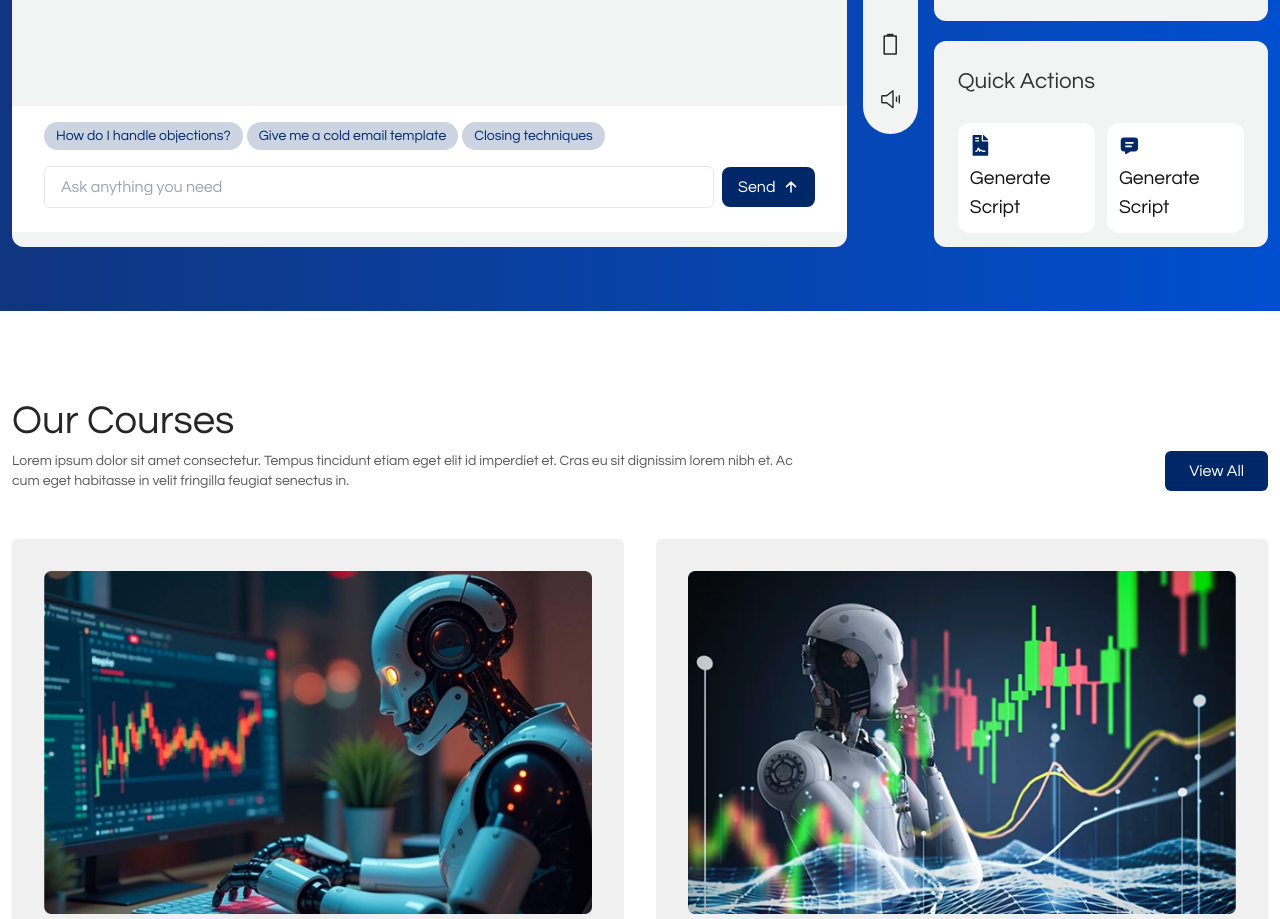
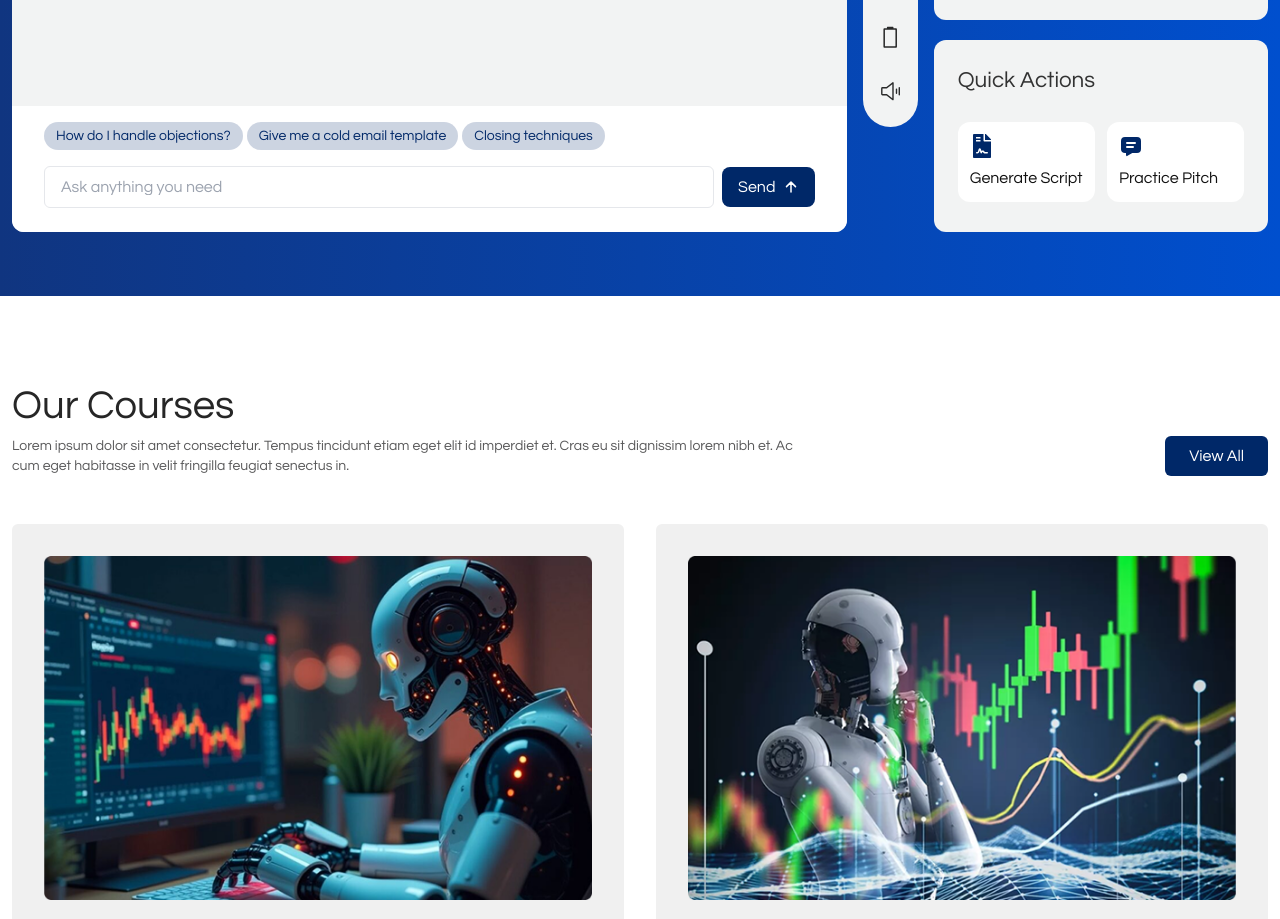
Before and after one commit to mdshahed89/AI-Powered-Coach, a Next.js app in the folder client/: page / in a window 1280 px wide. Shown: the part 1320-2239 px from the top of the page. Built offline with nearby package versions, Linux system fonts and the light colour scheme; a web font is replaced by a local one.

Commit message:
small fixes

```diff
--- a/client/src/components/Header.tsx
+++ b/client/src/components/Header.tsx
@@ -55,8 +55,8 @@ const Header = () => {
             </ul>
           </nav>
         </div>
-        <div className=" flex items-center gap-6 pr-2 ">
-          <div className=" px-6 py-2 border border-[#111] rounded-full ">
+        <div className=" flex items-center gap-4 md:gap-6 pr-2 ">
+          <div className=" px-4 md:px-6 py-2 border border-[#111] rounded-full ">
             Get Started
           </div>
           <div className="lg:hidden" onClick={() => setMenuOpen(!menuOpen)}>
@@ -67,17 +67,24 @@ const Header = () => {
 
       {/* Sidebar */}
       <div
-        className={`fixed top-0 right-0 w-full lg:hidden  bg-[#fff] text-[#111] p-5 transition-all duration-300 h-[100vh] overflow-y-auto flex flex-col justify-between ${
+        className={`fixed top-0 right-0 w-full lg:hidden  bg-[#fff] text-[#111] py-5 transition-all duration-300 h-[100vh] overflow-y-auto flex flex-col justify-between ${
           menuOpen ? "translate-x-0" : "translate-x-full"
         }`}
       >
         <div className="   ">
-          <div className="flex justify-end">
+          <div className="flex items-center justify-between pl-2 pr-5 ">
+          <Link href={"/"} className=" w-auto h-auto ">
+            <Image
+              src={Logo}
+              alt="Sidesone - Profesjonelle nettsider, nettbutikker og webapper"
+              className="w-[211px] h-[35px] object-contain"
+            />
+          </Link>
             <button onClick={() => setMenuOpen(false)}>
               <RxCross2 className="text-[2rem] cursor-pointer" />
             </button>
           </div>
-          <ul className="flex flex-col mt-7 space-y-6 ">
+          <ul className="flex flex-col mt-14 px-5 text-[#111] space-y-6 ">
             <li className="relative group ">
               <div
                 className={`flex items-center justify-between pb-2 cursor-pointer text-[1.4rem]
--- a/client/src/components/LiveAiCoatch.tsx
+++ b/client/src/components/LiveAiCoatch.tsx
@@ -197,13 +197,13 @@ const Other = () => {
           Quick Actions
         </h3>
         <div className=" grid grid-cols-2 gap-3 mt-6 ">
-          <div className=" bg-[#fff] p-3 rounded-xl text-[1.3rem] space-y-2 ">
-            <FaFileContract className=" text-[#002868] " />
-            <h4 className=" text-[1.2rem] font-medium ">Generate Script</h4>
+          <div className=" bg-[#fff] p-3 rounded-xl space-y-2 ">
+            <FaFileContract className=" text-[#002868] text-[1.5rem] " />
+            <h4 className=" text-[1rem] font-medium ">Generate Script</h4>
           </div>
           <div className=" bg-[#fff] p-3 rounded-xl text-[1.3rem] space-y-2 ">
-            <TbMessageFilled className=" text-[#002868] " />
-            <h4 className=" text-[1.2rem] font-medium ">Generate Script</h4>
+            <TbMessageFilled className=" text-[#002868] text-[1.5rem] " />
+            <h4 className=" text-[1rem] font-medium ">Practice Pitch</h4>
           </div>
         </div>
       </div>
```
